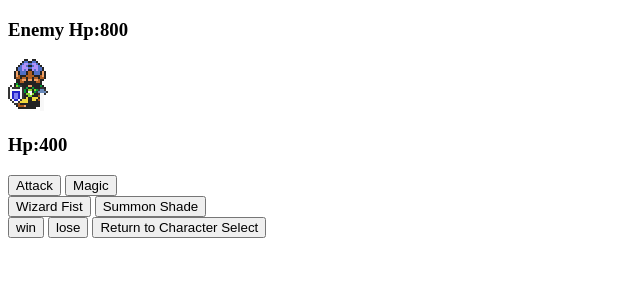
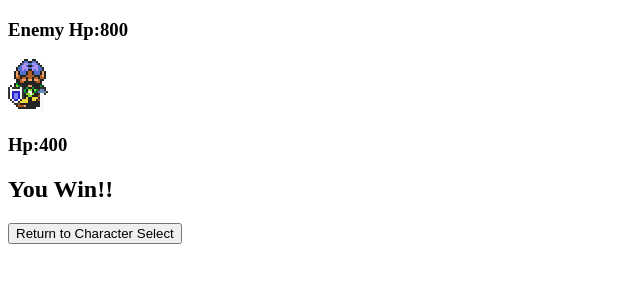
Before and after one commit to SupersonicAria/Triforce-Chronicles, a plain HTML site: page ganon.html in a window 1280 px wide. Both pictures are taken after a click on the button "win". Shown: the whole page, without its empty margins (0-640 px from the left). Drawn offline with Linux system fonts and the light colour scheme.

Commit message:
added win condition

```diff
--- a/ganon.html
+++ b/ganon.html
@@ -27,7 +27,7 @@
                 <button id="shade" onclick="summon()">Summon Shade</button>
             </div>
             <!-- Debug -->
-            <button id="testWin">win</button>
+            <button id="testWin" onclick="winGame()">win</button>
             <button id="testLose" onclick="loseGame()">lose</button>
             <button id="return" onclick="window.location.href='index.html'">Return to Character Select</button>
         </div>
--- a/ganon.js
+++ b/ganon.js
@@ -36,7 +36,11 @@ let attack = function () {
             shadeAttack()
         }
 
-        passTurn()
+        checkEnemyHealth()
+
+        if (uncle.hp > 0) {
+            passTurn()
+        }
     }
 }
 
@@ -48,7 +52,11 @@ let magic = function () {
             shadeAttack()
         }
 
-        passTurn()
+        checkEnemyHealth()
+
+        if (uncle.hp > 0) {
+            passTurn()
+        }
     }
 }
 
@@ -68,7 +76,11 @@ let fist = function () {
             shadeAttack()
         }
 
-        passTurn()
+        checkEnemyHealth()
+
+        if (uncle.hp > 0) {
+            passTurn()
+        }
     }
 }
 
@@ -77,7 +89,9 @@ let summon = function () {
         shade = true
         shadeCount = 5
         alert(`Shade Summoned!`)
-        passTurn()
+        if (uncle.hp > 0) {
+            passTurn()
+        }
     } else {
         alert(`Ganon\'s shade has already been summoned...`)
 
@@ -85,7 +99,11 @@ let summon = function () {
             shadeAttack()
         }
 
-        passTurn()
+        checkEnemyHealth()
+
+        if (uncle.hp > 0) {
+            passTurn()
+        }
     }
 }
 
@@ -219,6 +237,7 @@ let loseGame = function() {
 
     let loseMessage = document.createElement('h2')
     loseMessage.textContent = "You Lose..."
+    loseMessage.id = "loseMessage"
 
     let retry = document.createElement('button')
     retry.innerHTML = "Retry"
@@ -243,7 +262,27 @@ let loseGame = function() {
 }
 
 let winGame = function() {
+    let messageBox = document.createElement('div')
+    messageBox.id = "message"
+    let buttons = document.createElement('div')
+    let battleBox = document.getElementById('battle')
+    let moves = document.getElementById('moves')
 
+    let winMessage = document.createElement('h2')
+    winMessage.textContent = "You Win!!"
+    winMessage.id = "winMessage"
+
+    let charSelect = document.createElement('button')
+    charSelect.innerHTML = "Return to Character Select"
+    charSelect.onclick = function () {
+        window.location.href='index.html'
+    }
+
+    moves.remove()
+    buttons.appendChild(charSelect)
+    messageBox.appendChild(winMessage)
+    messageBox.appendChild(buttons)
+    battleBox.appendChild(messageBox)
 }
 
 
@@ -251,6 +290,13 @@ let checkGanonHealth = function() {
     if (ganon.hp < 1) {
         alert(`Ganon\'s HP has been reduced to 0...`)
         loseGame()
+    }
+}
+
+let checkEnemyHealth = function() {
+    if (uncle.hp < 1) {
+        alert(`Link\'s Uncle has no HP Left!`)
+        winGame()
     }
 }
 
```
